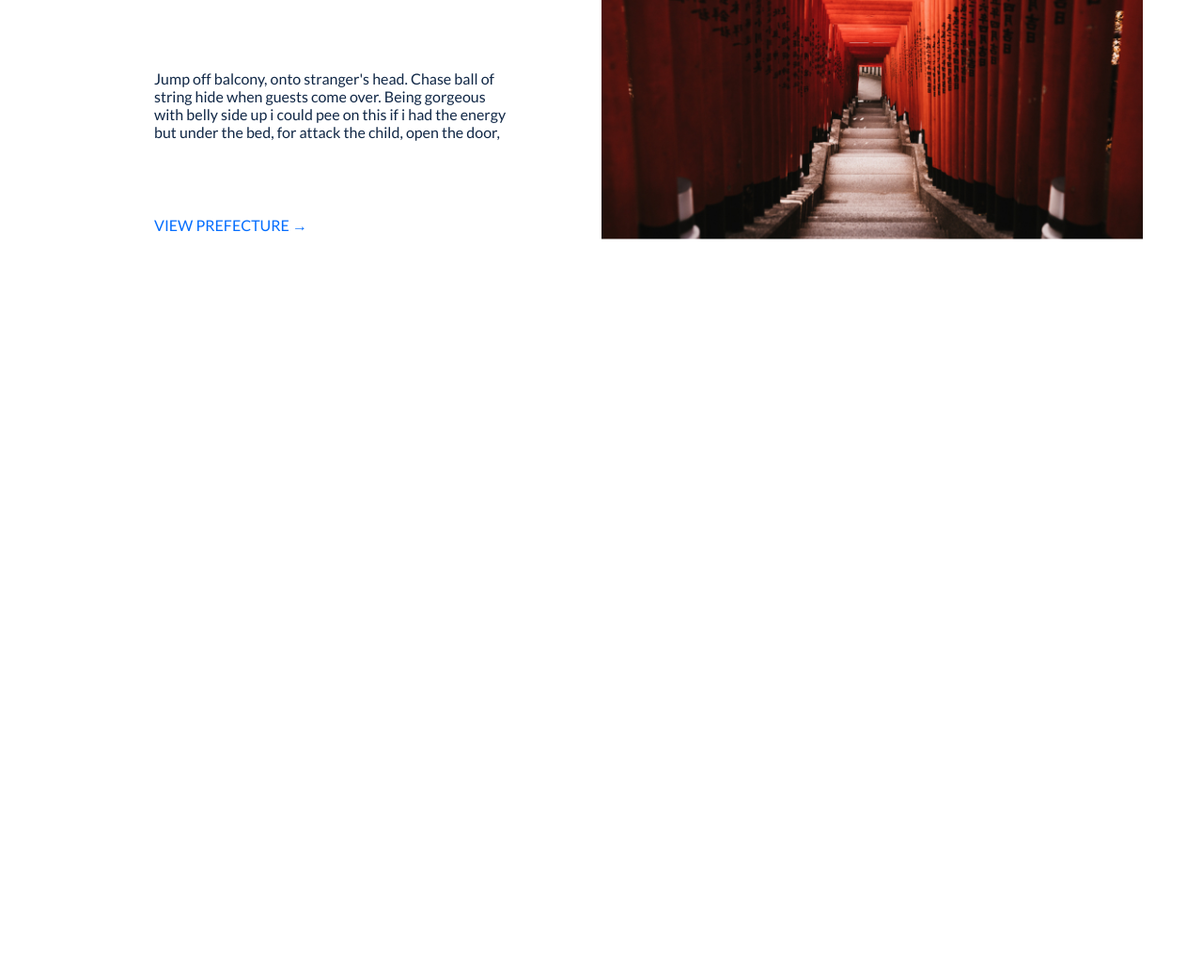
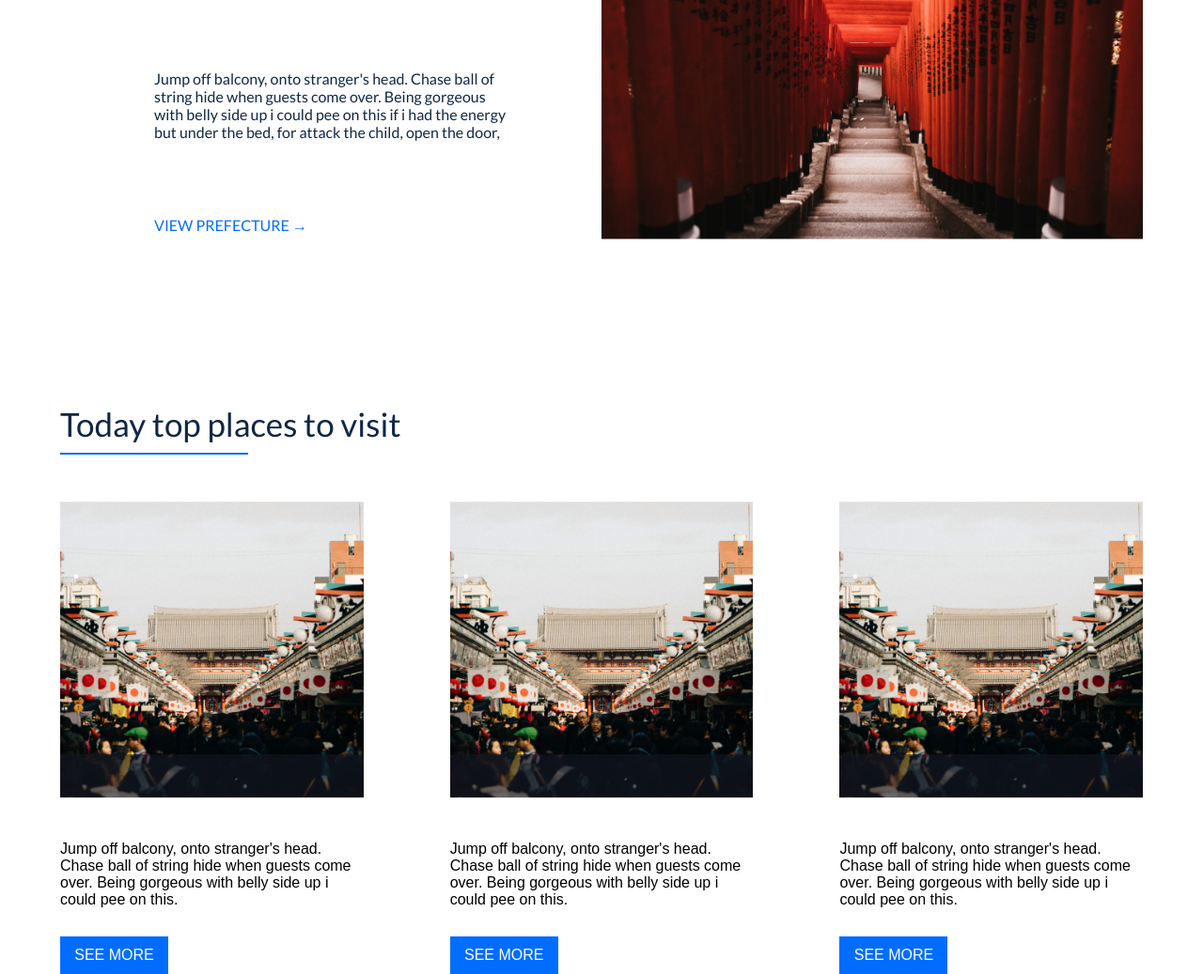
Before and after one commit to WEGAGA/travel-landing-pro, a plain HTML site: page index.html in a window 1280 px wide. Shown: the part 2739-3776 px from the top of the page at 94% size. Before the commit the page ends 3039 px from the top, so only its background shows below. Drawn offline with Linux system fonts and the light colour scheme.

Commit message:
top-places-start

```diff
--- a/index.html
+++ b/index.html
@@ -10,6 +10,7 @@
     <link rel="stylesheet" href="benefits.css">
     <link rel="stylesheet" href="get-inspired.css">
     <link rel="stylesheet" href="prefecture.css">
+    <link rel="stylesheet" href="top-places.css">
 </head>
 
 <body>
@@ -153,6 +154,29 @@
         </div>
 
     </div>
+
+    <div class="top-places">
+
+        <h2>Today top places to visit</h2>
+        <hr color="#006dfe" />
+        <span class="top-places-row">
+            <span class="top-place-item">
+                <img src="/assets/images/Nagoya.jpg" />
+                <label>Jump off balcony, onto stranger's head. Chase ball of string hide when guests come over. Being gorgeous with belly side up i could pee on this.</label>
+                <button>see more</button>
+            </span>
+            <span class="top-place-item">
+                <img src="/assets/images/Nagoya.jpg" />
+                <label>Jump off balcony, onto stranger's head. Chase ball of string hide when guests come over. Being gorgeous with belly side up i could pee on this.</label>
+                <button>see more</button>
+            </span>
+            <span class="top-place-item">
+                <img src="/assets/images/Nagoya.jpg" />
+                <label>Jump off balcony, onto stranger's head. Chase ball of string hide when guests come over. Being gorgeous with belly side up i could pee on this.</label>
+                <button>see more</button>
+            </span>
+        </span>
+    </div>
 </body>
 
 </html>
--- /dev/null
+++ b/top-places.css
@@ -0,0 +1,57 @@
+.top-places {
+    width: 90%;
+    margin: 0 auto;
+    max-width: 90%;
+}
+
+.top-places > h2 {
+    font-family: 'Lato', sans-serif;
+    font-size: 35px;
+    color: #102746;
+    font-weight: 500;
+
+
+}
+
+.top-places > hr {
+    width: 200px;
+    margin-bottom: 50px;
+    margin-top: 10px;
+}
+
+.top-places > .top-places-row {
+    display: flex;
+    align-items: center;
+    width: 100%;
+    justify-content: space-between;
+}
+
+.top-place-item {
+    display: flex;
+    flex-direction: column;
+    width: 28%;
+    max-width: 28%;
+
+    font-family: 'Lati', sans-serif;
+}
+
+.top-place-item > img {
+    width: 100%;
+
+}
+
+.top-place-item > label {
+    margin-top: 45px;
+    margin-bottom: 30px;
+}
+
+.top-place-item > button {
+    width: 115px;
+    height: 40px;
+    outline: 0;
+    border: 0;
+    background: #006dfe;
+    color: #fefefe;
+    text-transform: uppercase;
+    font-size: 16px;
+}
```
Also changed, not shown: assets/images/Nagoya.jpg (added).
